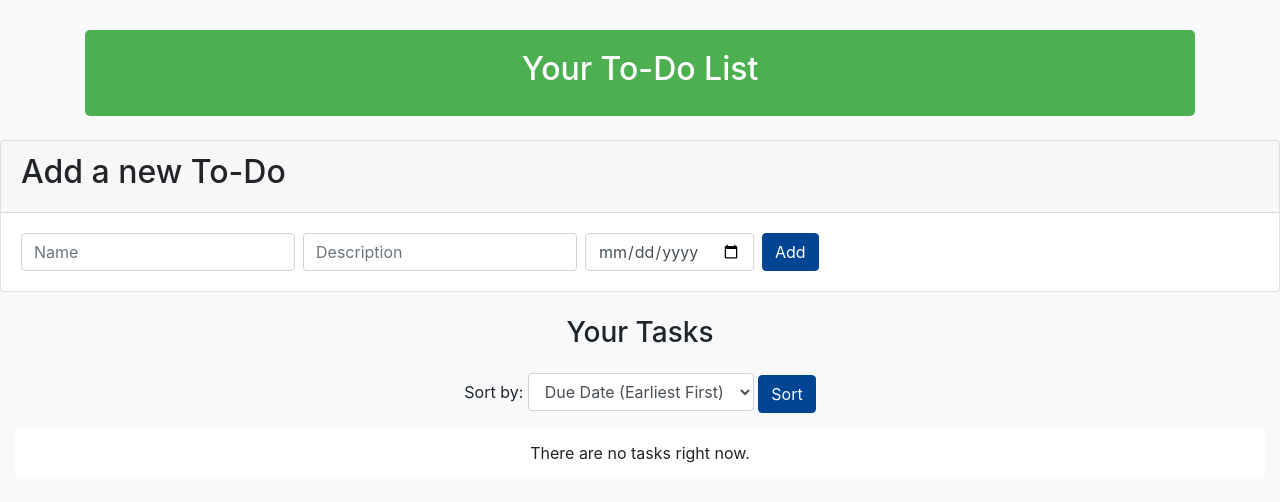
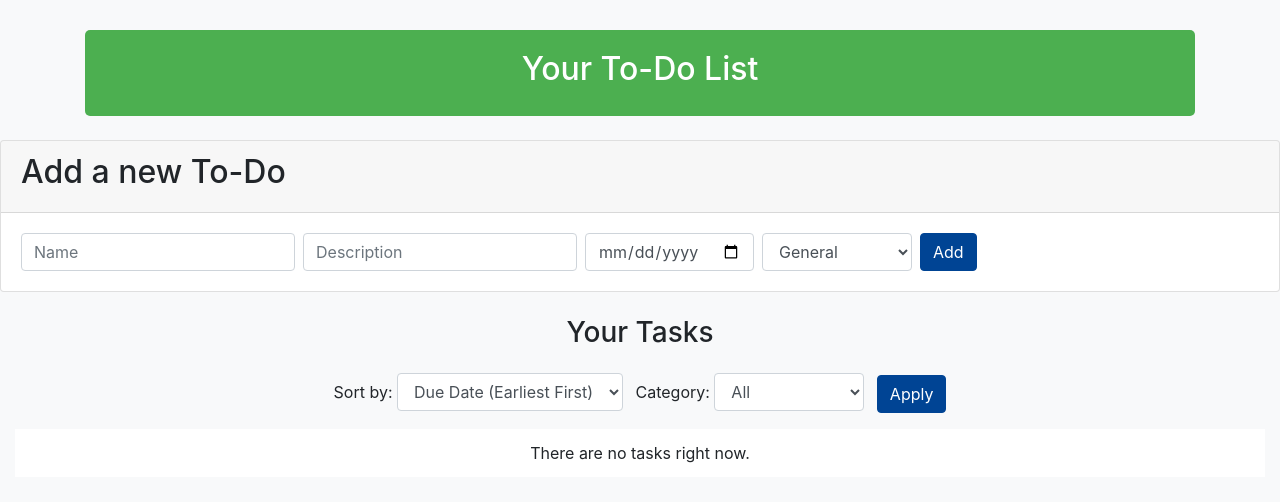
Before and after one commit to imamchris/ToDo, a Flask app: page /dashboard in a window 1280 px wide. Shown: the part 60-562 px from the top of the page. Run offline with Flask 3, Linux system fonts and the light colour scheme; a user stored in the database is signed in; some libraries are stand-ins or nearby versions.

Commit message:
Added categories to code

```diff
--- a/app.py
+++ b/app.py
@@ -17,7 +17,7 @@ with engine.connect() as conn:
     conn.execute(text("CREATE TABLE users (id INTEGER PRIMARY KEY, username TEXT UNIQUE, password_hash TEXT)"))
     conn.execute(text("INSERT OR IGNORE INTO users (username, password_hash) VALUES ('testuser', :password_hash)"), {'password_hash': generate_password_hash('testpassword')})
     conn.execute(text("DROP TABLE IF EXISTS todos"))
-    conn.execute(text("CREATE TABLE todos (id INTEGER PRIMARY KEY, user_id INTEGER, name TEXT, description TEXT, completed BOOLEAN, due_date TEXT, FOREIGN KEY(user_id) REFERENCES users(id))"))
+    conn.execute(text("CREATE TABLE todos (id INTEGER PRIMARY KEY, user_id INTEGER, name TEXT, description TEXT, completed BOOLEAN, due_date TEXT, category TEXT, FOREIGN KEY(user_id) REFERENCES users(id))"))
     conn.commit()
 
 # Home
@@ -107,14 +107,15 @@ def add_todo():
     name = request.form.get('name')
     description = request.form.get('description', '')  # Get description from form, default to empty string
     due_date = request.form.get('due_date')  # Get due date from form
+    category = request.form.get('category', 'General')  # Get category from form, default to General
 
     if not name or not due_date:
         flash('Name and due date are required!', 'danger')
         return redirect(url_for('dashboard'))
 
     with engine.connect() as conn:
-        conn.execute(text("INSERT INTO todos (user_id, name, description, completed, due_date) VALUES (:user_id, :name, :description, :completed, :due_date)"),
-                     {'user_id': session['user_id'], 'name': name, 'description': description, 'completed': False, 'due_date': due_date})
+        conn.execute(text("INSERT INTO todos (user_id, name, description, completed, due_date, category) VALUES (:user_id, :name, :description, :completed, :due_date, :category)"),
+                     {'user_id': session['user_id'], 'name': name, 'description': description, 'completed': False, 'due_date': due_date, 'category': category})
         conn.commit()
 
     flash('Todo item added!', 'success')
@@ -134,10 +135,11 @@ def edit_todo(todo_id):
         name = request.form.get('name') or todo.name
         description = request.form.get('description') or todo.description
         due_date = request.form.get('due_date') or todo.due_date
+        category = request.form.get('category') or todo.category
 
         with engine.begin() as conn:
-            conn.execute(text("UPDATE todos SET name = :name, description = :description, due_date = :due_date WHERE id = :id AND user_id = :user_id"),
-                            {'name': name, 'description': description, 'due_date': due_date, 'id': todo_id, 'user_id': session['user_id']})
+            conn.execute(text("UPDATE todos SET name = :name, description = :description, due_date = :due_date, category = :category WHERE id = :id AND user_id = :user_id"),
+                            {'name': name, 'description': description, 'due_date': due_date, 'category': category, 'id': todo_id, 'user_id': session['user_id']})
             conn.commit()
 
         flash('Todo item updated!', 'success')
--- a/templates/dashboard.html
+++ b/templates/dashboard.html
@@ -155,6 +155,13 @@
                     <input type="text" name="name" placeholder="Name" class="form-control mr-2" required>
                     <input type="text" name="description" placeholder="Description" class="form-control mr-2">
                     <input type="date" name="due_date" class="form-control mr-2" required>
+                    <select name="category" class="form-control mr-2">
+                        <option value="General">General</option>
+                        <option value="Co-Curricular">Co-Curricular</option>
+                        <option value="School">School</option>
+                        <option value="Assignments">Assignments</option>
+                        <option value="Personal">Personal</option>
+                    </select>
                     <button type="submit" class="btn btn-primary">Add</button>
                 </div>
             </form>
@@ -175,23 +182,30 @@
                 <option value="name_desc" {% if sort_by == 'name_desc' %}selected{% endif %}>Name (Z-A)</option>
                 <option value="completed" {% if sort_by == 'completed' %}selected{% endif %}>Completion Status</option>
             </select>
-                <button type="submit" class="btn btn-primary">Sort</button>
+            <label for="filter_by_category" class="ml-2">Category:</label>
+            <select name="filter_by_category" id="filter_by_category" class="form-control" style="width: auto; display: inline-block;">
+                <option value="all" {% if filter_by_category == 'all' %}selected{% endif %}>All</option>
+                <option value="General" {% if filter_by_category == 'General' %}selected{% endif %}>General</option>
+                <option value="Co-Curricular" {% if filter_by_category == 'Co-Curricular' %}selected{% endif %}>Co-Curricular</option>
+                <option value="School" {% if filter_by_category == 'School' %}selected{% endif %}>School</option>
+                <option value="Assignments" {% if filter_by_category == 'Assignments' %}selected{% endif %}>Assignments</option>
+                <option value="Personal" {% if filter_by_category == 'Personal' %}selected{% endif %}>Personal</option>
+            </select>
+            <button type="submit" class="btn btn-primary ml-2">Apply</button>
         </div>
     </form>
 </div>
 <ul class="list-group list-group-flush">
     {% if todos %}
         {% for todo in todos %}
+            {% if filter_by_category == 'all' or todo.category == filter_by_category %}
                 <li class="list-group-item todo-item">
                     <div class="d-flex justify-content-between align-items-center mb-2">
                         <div>
                             <h5 class="mb-1 {% if todo.completed %}completed-title{% endif %}" style="font-size: 1.25rem;">{{ todo.name }}</h5>
                             <p class="mb-1 ml-2" style="line-height: 1.5; font-size: 1rem;"> - {{ todo.description }}</p>
                             <small class="ml-2" style="font-size: 0.875rem;"> : Due: {% if todo.due_date %}{{ todo.due_date }}{% else %}No due date{% endif %}</small>
-                             </div>
-
-                        <div class="d-flex align-items-center" style="gap: 2px;"> <!-- Further reduced gap to 2px -->
-                            </div>
+                            <small class="ml-2" style="font-size: 0.875rem;">: Category: {{ todo.category }}</small>
                         </div>
                         <div class="d-flex align-items-center" style="gap: 2px;"> <!-- Further reduced gap to 2px -->
                             <form action="{{ url_for('complete_todo', todo_id=todo.id) }}" method="post" class="mr-1"> <!-- Reduced margin-right to 1px -->
@@ -210,12 +224,20 @@
                                     <input type="text" name="name" placeholder="Name (e.g., Buy groceries)" class="form-control form-control-sm mb-2 mr-2" value="{{ todo.name }}" style="width: auto; display: inline-block;">
                                     <input type="text" name="description" placeholder="Description" class="form-control form-control-sm mb-2 mr-2" value="{{ todo.description }}" style="width: auto; display: inline-block;">
                                     <input type="date" name="due_date" class="form-control form-control-sm mb-2 mr-2" value="{{ todo.due_date }}" style="width: auto; display: inline-block;">
+                                    <select name="category" class="form-control form-control-sm mb-2 mr-2" style="width: auto; display: inline-block;">
+                                        <option value="General" {% if todo.category == 'General' %}selected{% endif %}>General</option>
+                                        <option value="Co-Curricular" {% if todo.category == 'Co-Curricular' %}selected{% endif %}>Co-Curricular</option>
+                                        <option value="School" {% if todo.category == 'School' %}selected{% endif %}>School</option>
+                                        <option value="Assignments" {% if todo.category == 'Assignments' %}selected{% endif %}>Assignments</option>
+                                        <option value="Personal" {% if todo.category == 'Personal' %}selected{% endif %}>Personal</option>
+                                    </select>
                                     <button type="submit" class="btn btn-primary btn-sm mb-2" style="display: inline-block;">Save</button>
                                 </div>
                             </div>
                         </form>
                     </div>
                 </li>
+            {% endif %}
         {% endfor %}
     {% else %}
         <li class="list-group-item text-center">There are no tasks right now.</li>
```
Also changed, not shown: user_data.db. Lines whose indentation alone changed are shown as unchanged.
